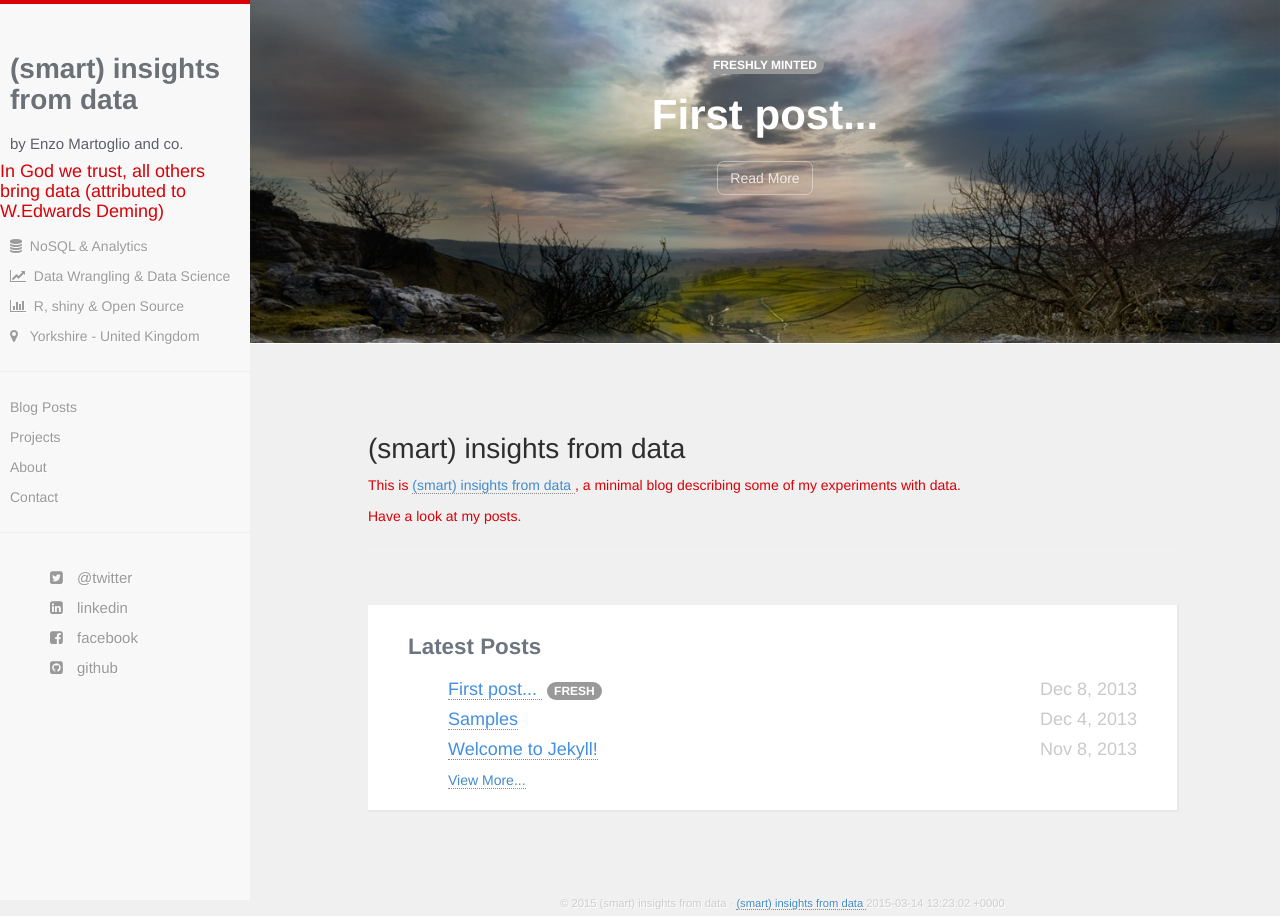
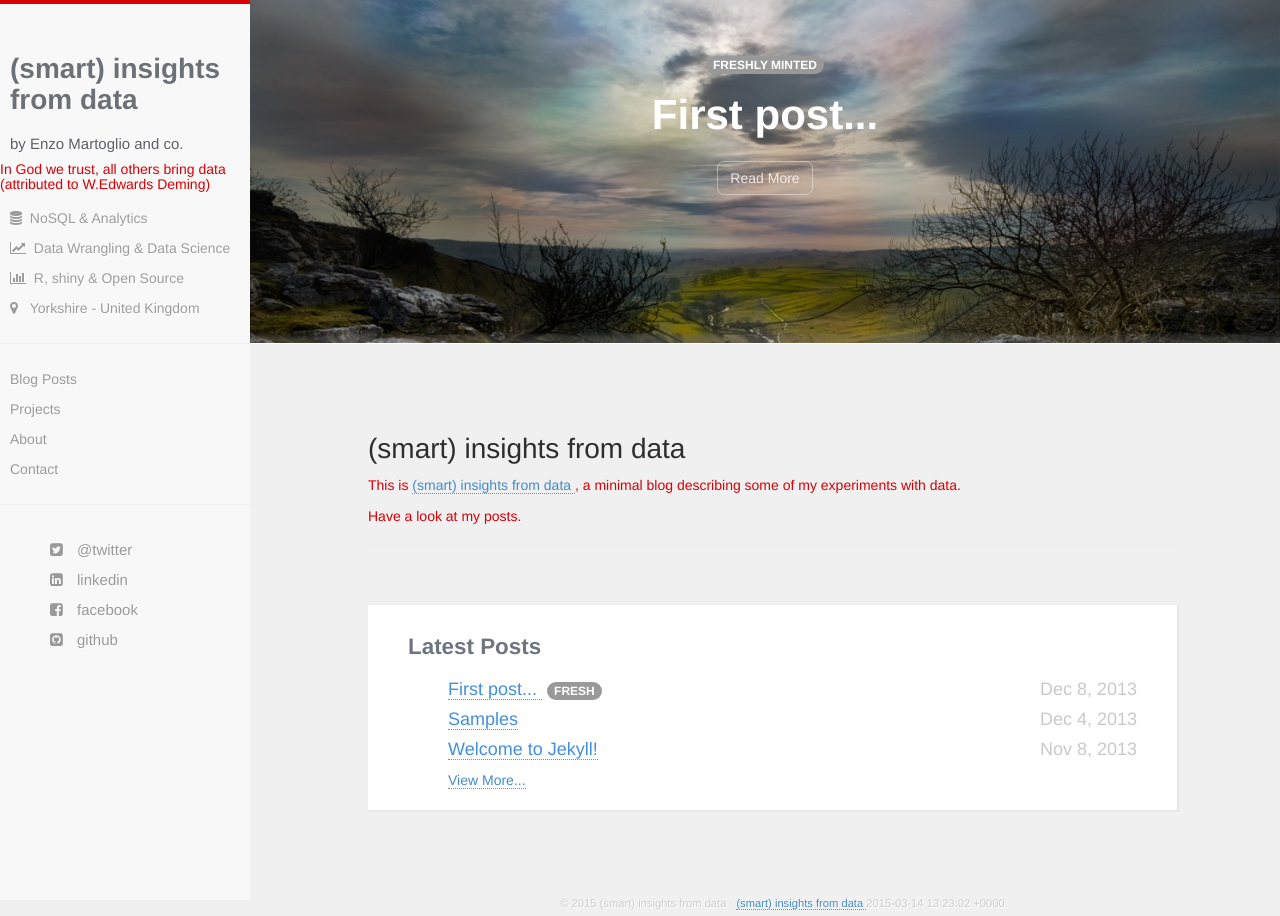
Before and after one commit to smartinsightsfromdata/smartinsightsfromdata.github.io, a Jekyll site: the page built from index.html, in a window 1280 px wide. Built offline with Jekyll 4.4.1, drawn with Linux system fonts in a browser that asks for light colours; nearby versions of some CDN libraries.

Commit message:
font changed

```diff
--- a/_includes/navigation.html
+++ b/_includes/navigation.html
@@ -24,7 +24,7 @@
 <div id="sidebar-wrapper">
   <ul class="sidebar-nav">
     <li class="sidebar-brand"><a href="{{ site.baseurl }}/"><h2 class="brand">{{ site.name }}</h2></a><h3>{{ site.description }}</h3></li>
-    <h4>In God we trust, all others bring data (attributed to W.Edwards Deming)</h4></li>
+    <h5>In God we trust, all others bring data (attributed to W.Edwards Deming)</h5></li>
      <li><i class="fa fa-database"></i>&nbsp;&nbsp;NoSQL & Analytics</li>
     <li><i class="fa fa-line-chart"></i>&nbsp;&nbsp;Data Wrangling & Data Science</li>
         <li><i class="fa fa-bar-chart"></i>&nbsp;&nbsp;R, shiny & Open Source</li>
```
